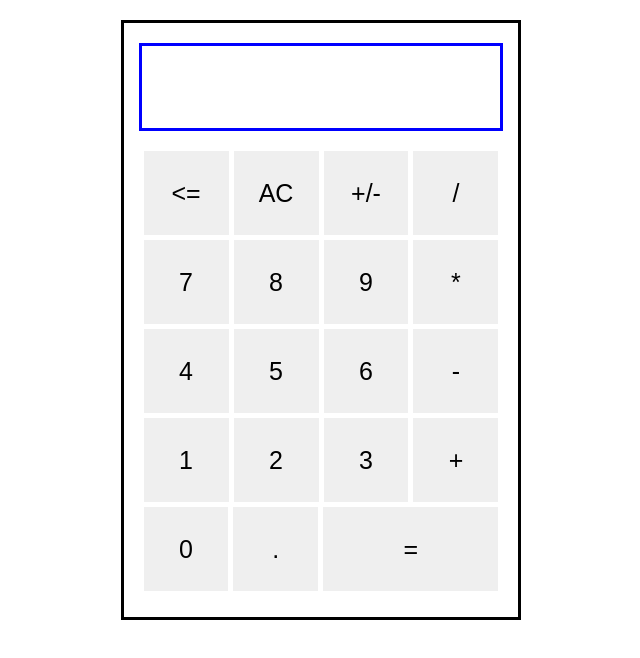
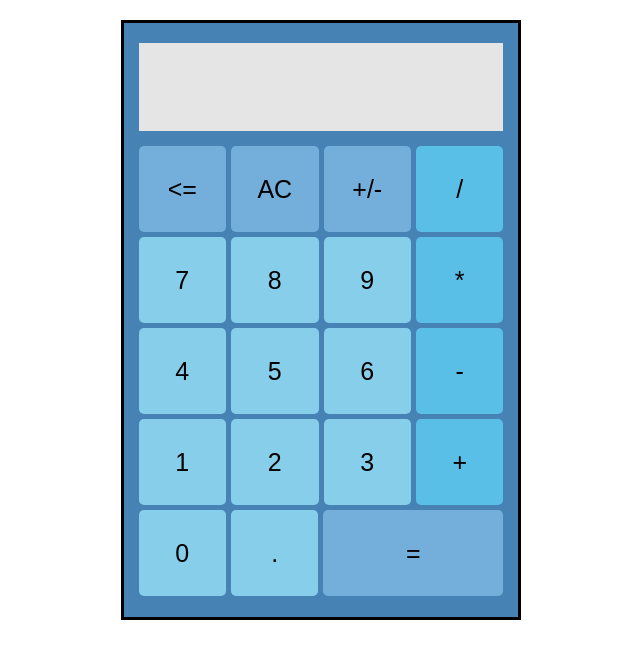
Before and after one commit to hamza-m1/odin-calculator, a plain HTML site: page index.html in a window 1280 px wide. Shown: the whole page, without its empty margins (319-959 px from the left). Drawn offline with Linux system fonts and the light colour scheme.

Commit message:
Style Calculator

```diff
--- a/styles.css
+++ b/styles.css
@@ -12,13 +12,18 @@
     margin: auto;
     margin-top: 20px;
     padding: 5px;
+    background-color: steelblue;
 }
 
 #display-container {
-    border: solid blue;
+    /* border: solid blue; */
     height: 15%;
     width: 95%;
     margin: 4% auto;
+    background-color: rgb(229, 229, 229);
+    display: flex;
+    justify-content: flex-end;
+    align-items: center;
 }
 
 #button-container {
@@ -29,7 +34,6 @@
     display: flex;
     flex-direction: column;
     gap: 5px;
-    padding: 5px;
 }
 
 .row {
@@ -40,16 +44,26 @@
     gap: 5px;
 }
 
-#equals {
-    flex: 2.07 0 0;
+.number {
+    background-color: skyblue;
+}
+
+.operator {
+    background-color: rgb(89, 191, 231);
 }
 
 button {
     flex: 1 0 0;
     font-size: 25px;
+    border-radius: 5px;
+    background-color: rgb(115, 175, 218);
 }
 
 #immediate-text {
-    text-align: right;
-    font-size: 35px;
+    font-size: 50px;
+    margin-right: 8px;
 }
+
+#equals {
+    flex: 2.06 0 0;
+}
```
